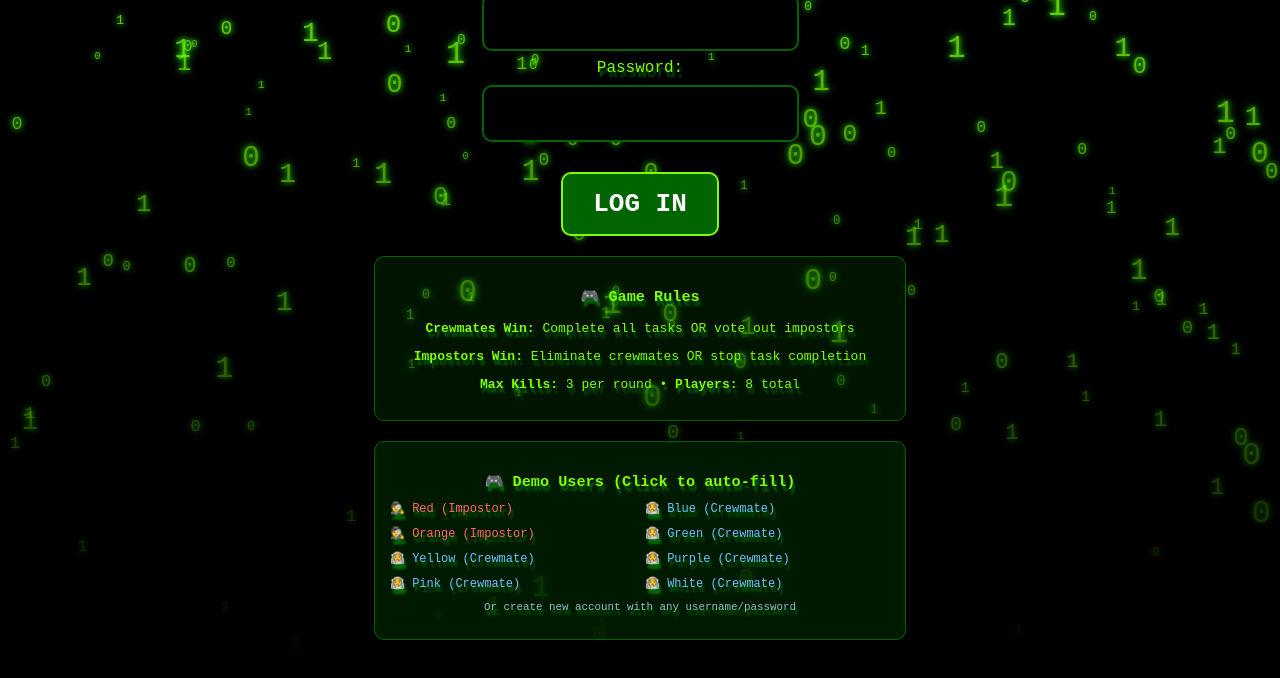
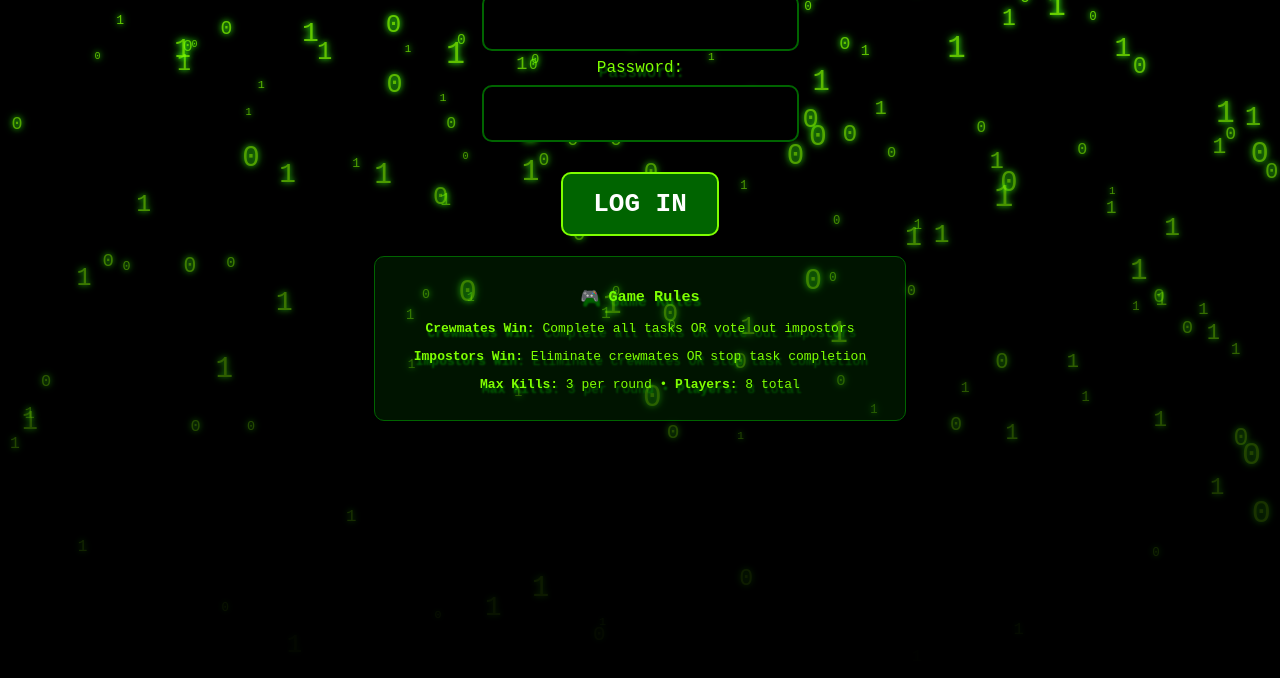
Before and after one commit to timeplot/Testing, a plain HTML site: page index.html in a window 1280 px wide. Shown: the part 144-822 px from the top of the page. Drawn offline with Linux system fonts and the light colour scheme; no server answers.

Commit message:
Add files via upload

```diff
--- a/index.html
+++ b/index.html
@@ -5,14 +5,10 @@
     <meta name="viewport" content="width=device-width,initial-scale=1"/>
     <title>AMONG US CYBER — Login</title>
 
-    <!-- FIREBASE SDK MUST BE FIRST -->
+    <!-- Firebase SDK -->
     <script src="https://www.gstatic.com/firebasejs/9.6.10/firebase-app-compat.js"></script>
     <script src="https://www.gstatic.com/firebasejs/9.6.10/firebase-database-compat.js"></script>
-
-    <!-- THEN YOUR CONFIG -->
     <script src="firebase-config.js"></script>
-
-    <!-- THEN YOUR GAME DB -->
     <script src="firebase-game-db.js"></script>
 
     <style>
@@ -72,31 +68,6 @@
 
         h1 { margin-top: 18px; }
         #msg { color:#ff6b6b; font-size: medium; margin-top:12px; }
-        .demo-users {
-            margin-top: 20px;
-            font-size: medium;
-            color: #8fbfcf;
-            text-align: left;
-            max-width: 500px;
-            margin: 20px auto;
-            padding: 15px;
-            background: rgba(0, 255, 0, 0.1);
-            border-radius: 10px;
-            border: 1px solid darkgreen;
-        }
-        .demo-users h3 {
-            color: chartreuse;
-            text-align: center;
-            margin-bottom: 10px;
-        }
-        .user-list {
-            display: grid;
-            grid-template-columns: 1fr 1fr;
-            gap: 10px;
-            font-size: small;
-        }
-        .impostor { color: #ff6b6b; }
-        .crewmate { color: #6bc4ff; }
 
         .game-info {
             background: rgba(0, 100, 0, 0.2);
@@ -132,22 +103,6 @@
         <p><strong>Max Kills:</strong> 3 per round • <strong>Players:</strong> 8 total</p>
     </div>
 
-    <div class="demo-users">
-        <h3>🎮 Demo Users (Click to auto-fill)</h3>
-        <div class="user-list">
-            <div class="impostor" onclick="fillDemo('Red', 'red123')">🕵️ Red (Impostor)</div>
-            <div class="crewmate" onclick="fillDemo('Blue', 'blue123')">👨‍🚀 Blue (Crewmate)</div>
-            <div class="impostor" onclick="fillDemo('Orange', 'orange123')">🕵️ Orange (Impostor)</div>
-            <div class="crewmate" onclick="fillDemo('Green', 'green123')">👨‍🚀 Green (Crewmate)</div>
-            <div class="crewmate" onclick="fillDemo('Yellow', 'yellow123')">👨‍🚀 Yellow (Crewmate)</div>
-            <div class="crewmate" onclick="fillDemo('Purple', 'purple123')">👨‍🚀 Purple (Crewmate)</div>
-            <div class="crewmate" onclick="fillDemo('Pink', 'pink123')">👨‍🚀 Pink (Crewmate)</div>
-            <div class="crewmate" onclick="fillDemo('White', 'white123')">👨‍🚀 White (Crewmate)</div>
-        </div>
-        <p style="text-align: center; margin-top: 10px; font-size: smaller;">
-            Or create new account with any username/password
-        </p>
-    </div>
     <script>
         // Falling binary effect
         (function makeDigits(){
@@ -165,12 +120,6 @@
                 document.body.appendChild(span);
             }
         })();
-
-        // Demo user auto-fill
-        function fillDemo(username, password) {
-            document.getElementById('Username').value = username;
-            document.getElementById('Password').value = password;
-        }
 
         // Test Firebase connection
         function testFirebase() {
```
